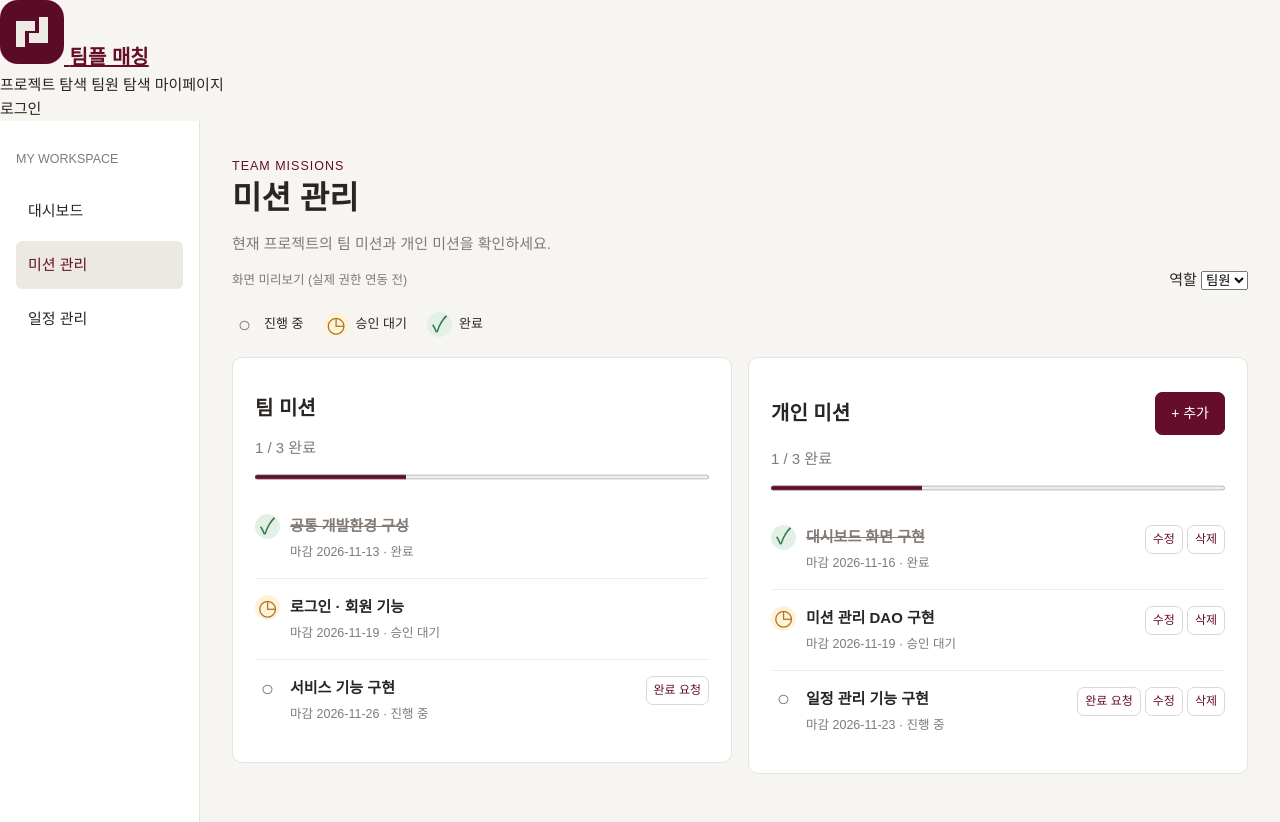
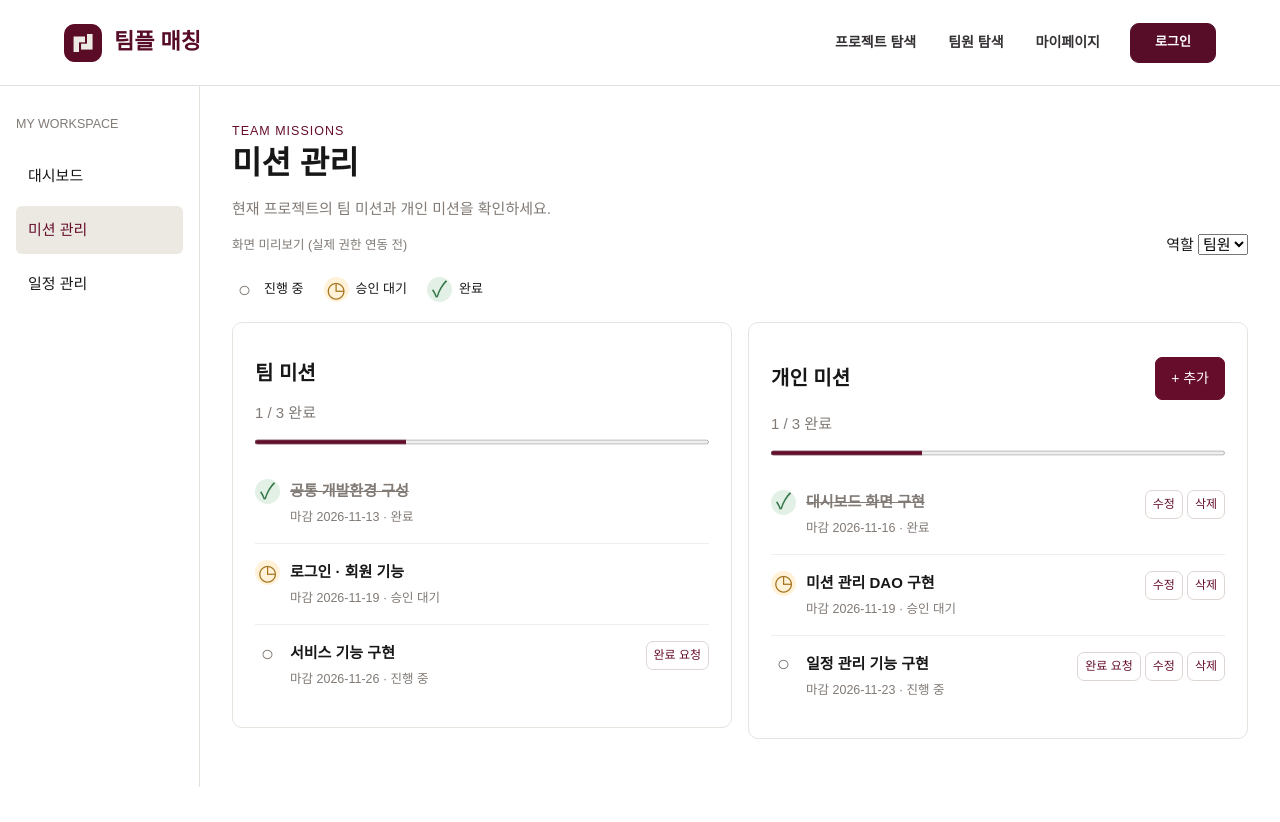
Before and after one commit to yuho9/0103DBP, a Java web app: page /pages/workspace/mission.jsp in a window 1280 px wide. After the commit the page ends 787 px from the top, so only its background shows below. Run offline with Tomcat 11, a stand-in JSP engine, Linux system fonts and the light colour scheme; some libraries are stand-ins or nearby versions; some web fonts are replaced.

Commit message:
Update mission.jsp

```diff
--- a/src/main/webapp/pages/workspace/mission.jsp
+++ b/src/main/webapp/pages/workspace/mission.jsp
@@ -2,7 +2,12 @@
 <% boolean missionLeader = Boolean.TRUE.equals(request.getAttribute("isProjectLeader")); %>
 <!DOCTYPE html>
 <html lang="ko">
-<head><meta charset="UTF-8"><meta name="viewport" content="width=device-width, initial-scale=1"><title>미션 관리</title><link rel="stylesheet" href="${pageContext.request.contextPath}/css/workspace.css?v=7"></head>
+<head>
+    <meta charset="UTF-8"><meta name="viewport" content="width=device-width, initial-scale=1">
+    <title>미션 관리</title>
+    <link rel="stylesheet" href="${pageContext.request.contextPath}/css/workspace.css?v=7">
+    <link rel="stylesheet" href="${pageContext.request.contextPath}/css/common.css">
+</head>
 <body>
 <%@ include file="/pages/common/header.jsp" %>
 <div class="workspace">
```
